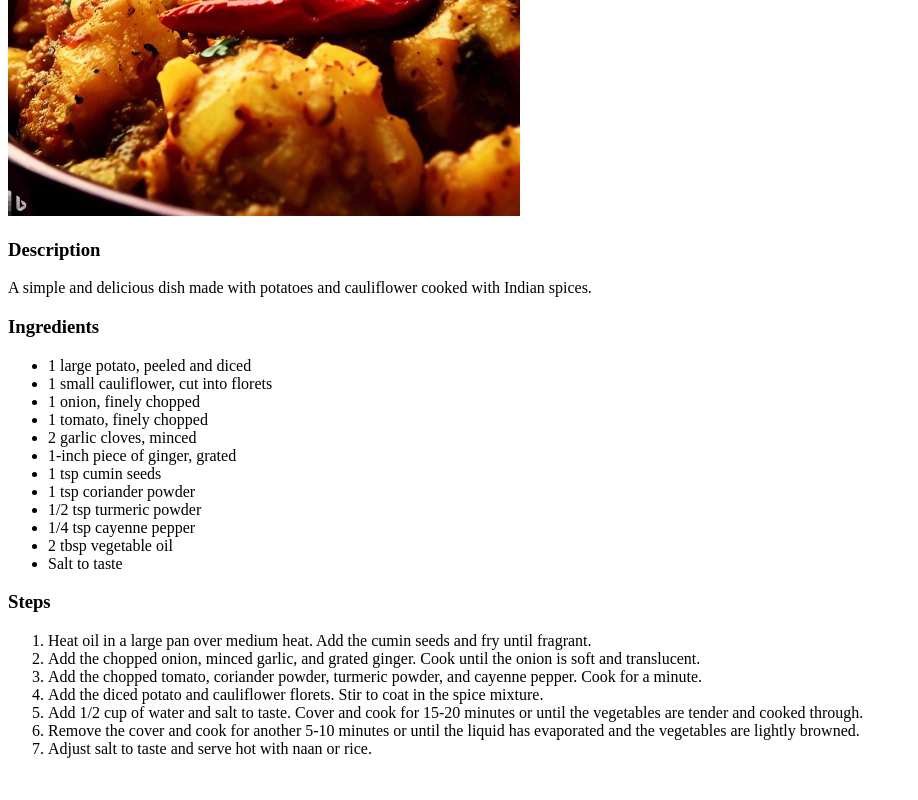
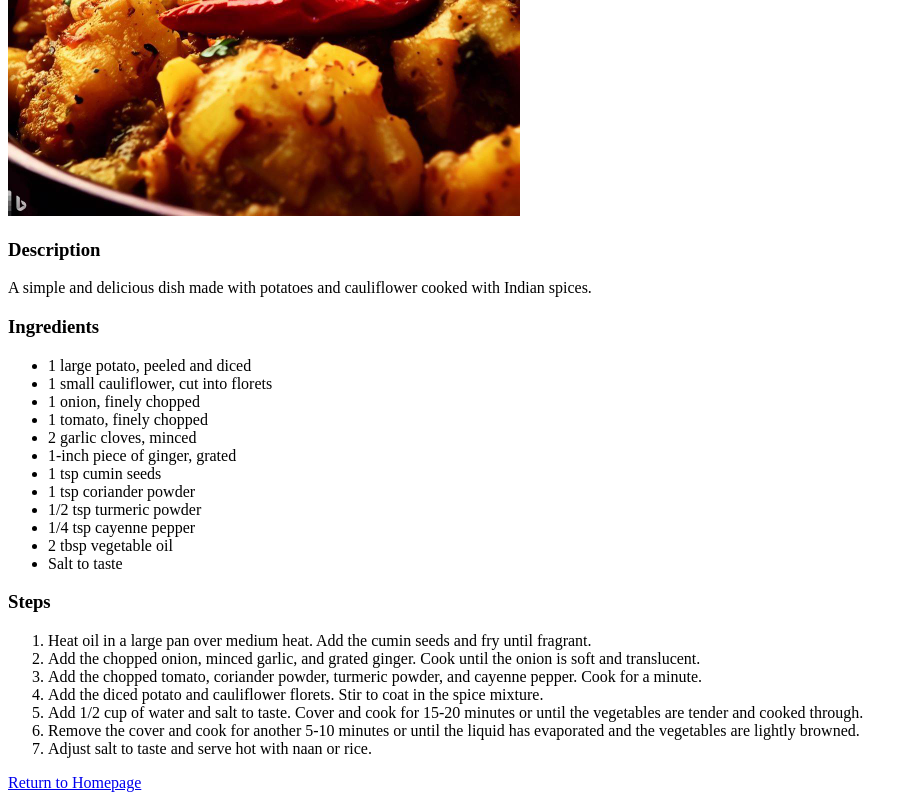
Before and after one commit to lightz51/odin-recipes, a plain HTML site: page recipes/aloogobi.html in a window 1280 px wide. Shown: the part 376-1176 px from the top of the page, without its empty margins (0-918 px from the left). Before the commit the page ends 1150 px from the top, so only its background shows below. Drawn offline with Linux system fonts and the light colour scheme.

Commit message:
Add feat return to homepage anchor

```diff
--- a/recipes/aloogobi.html
+++ b/recipes/aloogobi.html
@@ -36,5 +36,6 @@
         <li>Remove the cover and cook for another 5-10 minutes or until the liquid has evaporated and the vegetables are lightly browned.</li>
         <li>Adjust salt to taste and serve hot with naan or rice.</li>
     </ol>
+    <a href="../index.html">Return to Homepage</a>
 </body>
 </html>
```
Also changed, not shown: recipes/butterchicken.html (+1 -0 lines), recipes/chanamasala.html (+1 -0 lines), recipes/masoordal.html (+1 -0 lines), recipes/palakpaneer.html (+1 -0 lines).
